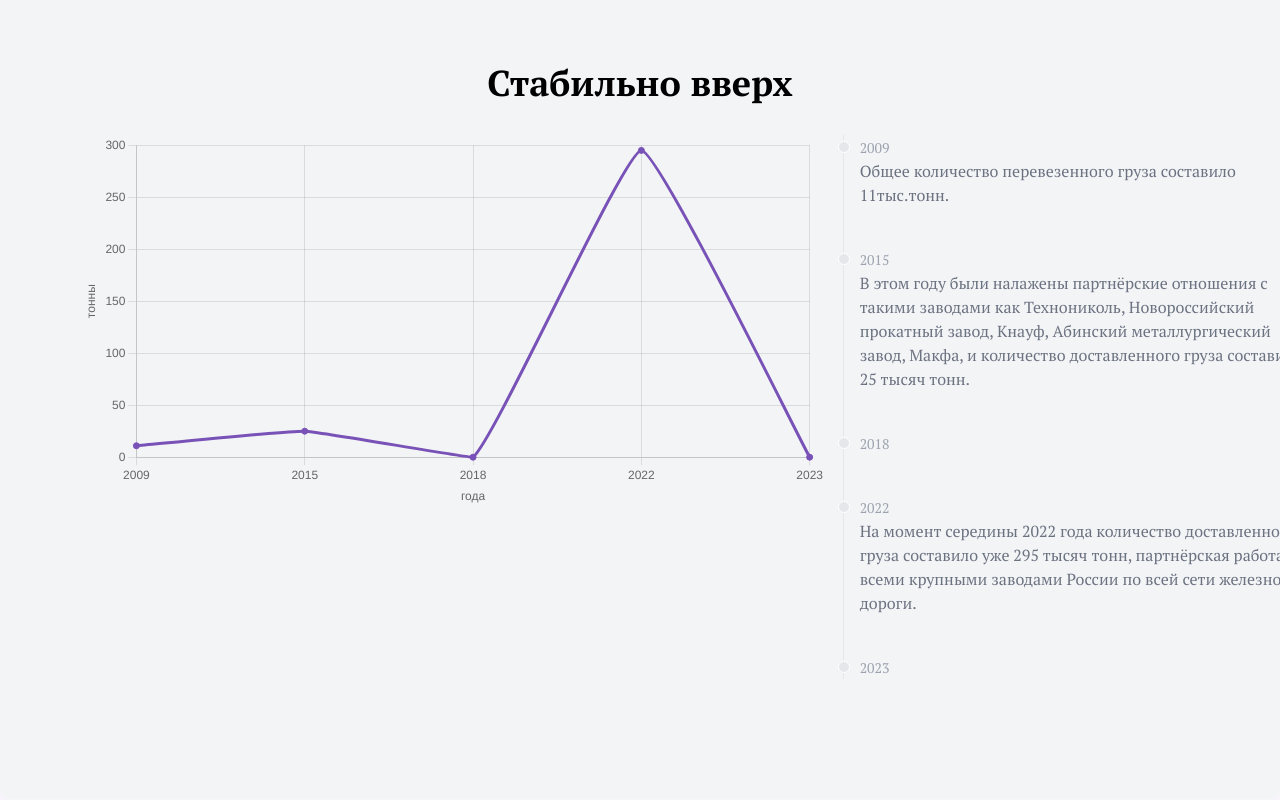
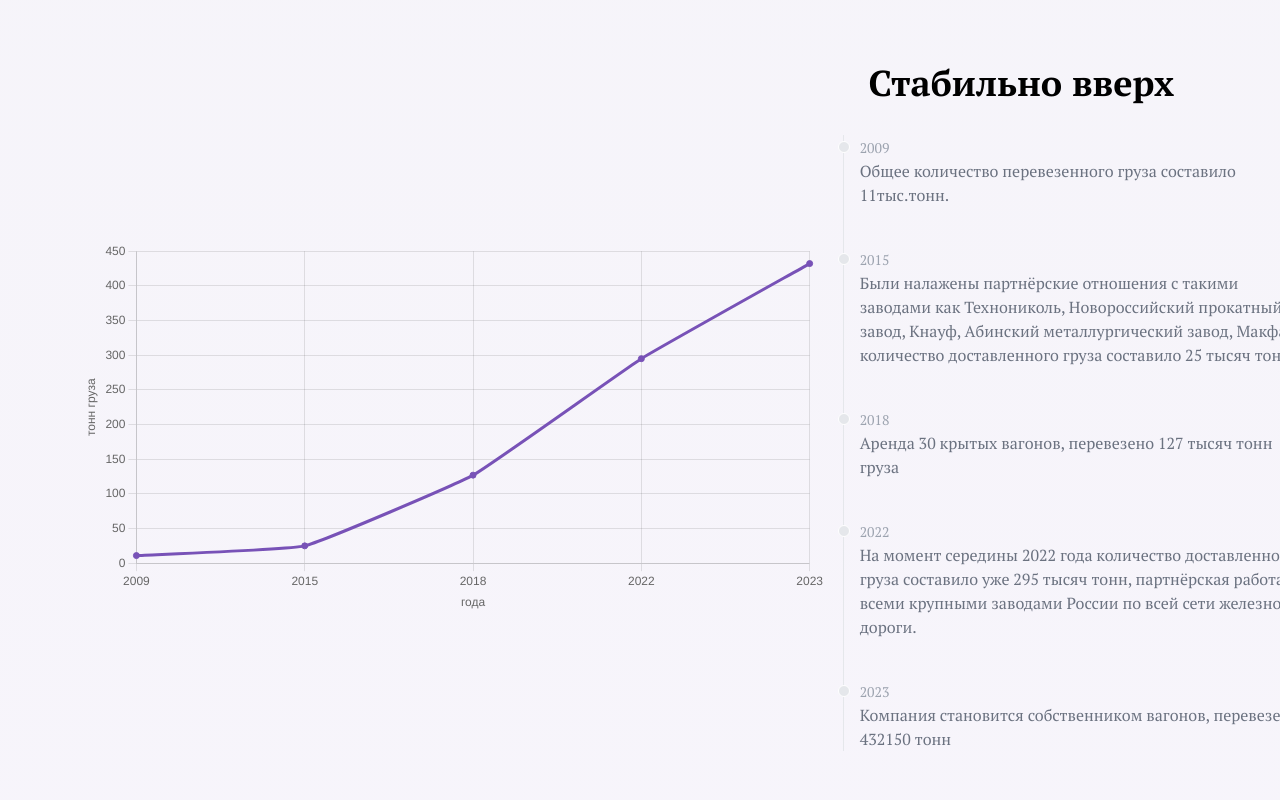
Before and after one commit to mituttta051/center-vostok, a Next.js app: page / in a window 1280 px wide. Shown: the part 2440-3240 px from the top of the page. Built offline with nearby package versions, Linux system fonts and the light colour scheme.

Commit message:
feat: content for graph (2018 and 2023 yy)

```diff
--- a/src/components/line-graph.tsx
+++ b/src/components/line-graph.tsx
@@ -60,13 +60,13 @@ function Timeline({onHover, onLeave}: { onHover: (index: number) => void, onLeav
             <TimelineItem year={"2009"} text={"Общее количество перевезенного груза составило 11тыс.тонн."} index={0}
                           onHover={onHover} onLeave={onLeave}/>
             <TimelineItem year={"2015"}
-                          text={"В этом году были налажены партнёрские отношения с такими заводами как Технониколь, Новороссийский прокатный завод, Кнауф, Абинский металлургический завод, Макфа, и количество доставленного груза составило 25 тысяч тонн."}
+                          text={"Были налажены партнёрские отношения с такими заводами как Технониколь, Новороссийский прокатный завод, Кнауф, Абинский металлургический завод, Макфа, и количество доставленного груза составило 25 тысяч тонн."}
                           index={1} onHover={onHover} onLeave={onLeave}/>
-            <TimelineItem year={"2018"} text={""} index={2} onHover={onHover} onLeave={onLeave}/>
+            <TimelineItem year={"2018"} text={"Аренда 30 крытых вагонов, перевезено 127 тысяч тонн груза"} index={2} onHover={onHover} onLeave={onLeave}/>
             <TimelineItem year={"2022"}
                           text={"На момент середины 2022 года количество доставленного груза составило уже 295 тысяч тонн, партнёрская работа со всеми крупными заводами России по всей сети железной дороги."}
                           index={3} onHover={onHover} onLeave={onLeave}/>
-            <TimelineItem year={"2023"} text={""} index={4} onHover={onHover} onLeave={onLeave}/>
+            <TimelineItem year={"2023"} text={"Компания становится собственником вагонов,  перевезено 432150 тонн"} index={4} onHover={onHover} onLeave={onLeave}/>
         </ol>
     );
 }
@@ -79,7 +79,7 @@ export default function LineGraph() {
         datasets: [
             {
                 label: 'Количество тонн перевезенных грузов',
-                data: [11, 25, 0, 295, 0],
+                data: [11, 25, 127, 295, 432.15],
                 fill: false,
                 borderColor: 'rgb(120,82,183)',
                 pointBackgroundColor: 'rgb(120,82,183)',
@@ -88,9 +88,9 @@ export default function LineGraph() {
                 customTooltipData: [
                     [' 2009 год:', 'Общее количество перевезенного груза составило 11тыс.тонн.'],
                     [' В 2015 году были налажены партнёрские отношения', ' с такими заводами как Технониколь, Новороссийский прокатный завод,', ' Кнауф, Абинский металлургический завод, Макфа,', ' и количество доставленного груза составило 25 тысяч тонн.'],
-                    [''],
-                    [' На момент середины 2022 года', ' количество доставленного груза составило уже 295 тысяч тонн,', ' партнёрская работа со всеми крупными заводами России', ' по всей сети железной дороги. '],
-                    ['']
+                    ['Аренда 30 крытых вагонов, перевезено 127 тысяч тонн груза'],
+                    ['На момент середины 2022 года', ' количество доставленного груза составило уже 295 тысяч тонн,', ' партнёрская работа со всеми крупными заводами России', ' по всей сети железной дороги. '],
+                    ['Компания становится собственником вагонов,  перевезено 432150 тонн']
                 ],
             },
         ],
@@ -107,7 +107,7 @@ export default function LineGraph() {
             y: {
                 title: {
                     display: true,
-                    text: 'тонны',
+                    text: 'тонн груза',
                 },
             },
         },
@@ -156,14 +156,14 @@ export default function LineGraph() {
     }, []);
 
     return (
-        <div className={`p-20 rounded-lg bg-gray-100`}>
+        <div className={`p-20 rounded-lg`}>
             <div className="flex flex-col items-center justify-center">
-                <SectionTitle title={"Стабильно вверх"} className={"text-center mb-4"}/>
                 <div className="flex flex-row w-full">
-                    <div className="w-2/3">
+                    <div className="w-2/3 self-center justify-self-center">
                         <Line ref={chartRef} data={data} options={options}/>
                     </div>
                     <div className="w-1/3 pl-4">
+                        <SectionTitle title={"Стабильно вверх"} className={"text-center mb-24"}/>
                         <Timeline onHover={handleTimelineHover} onLeave={handleTimelineLeave}/>
                     </div>
                 </div>
```
